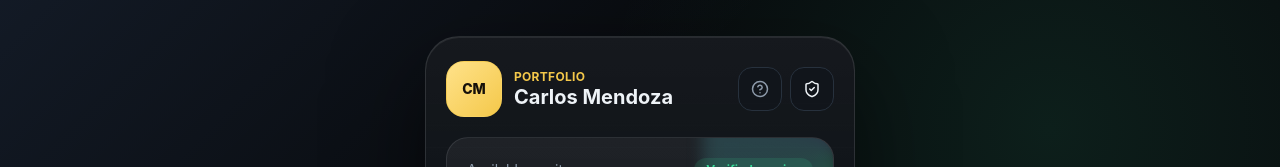
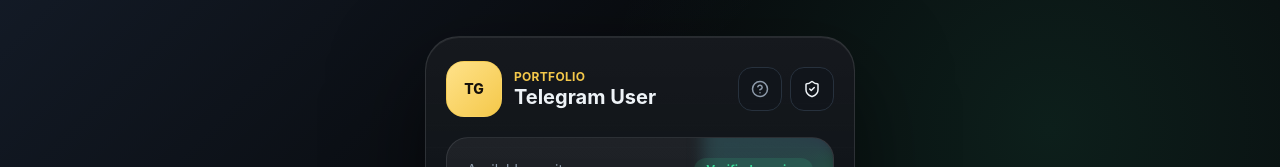
Before and after one commit to maslihov22/tradespot-next, a Next.js app: page / in a window 1280 px wide. Shown: the top 167 px of the page. Built offline with nearby package versions, Linux system fonts and the light colour scheme.

Commit message:
feat: add Telegram WebApp SDK integration with user name/initials

```diff
--- a/app/layout.tsx
+++ b/app/layout.tsx
@@ -13,9 +13,18 @@ export const viewport: Viewport = {
   viewportFit: "cover",
 };
 
+const isDev = process.env.NODE_ENV === "development";
+
 export default function RootLayout({ children }: { children: React.ReactNode }) {
   return (
     <html lang="en">
+      <head>
+        {isDev ? (
+          <script src="/telegram-web-app-mock.js" />
+        ) : (
+          <script src="https://telegram.org/js/telegram-web-app.js" />
+        )}
+      </head>
       <body>{children}</body>
     </html>
   );
--- a/components/TopBar.tsx
+++ b/components/TopBar.tsx
@@ -2,13 +2,17 @@
 
 import { motion } from "framer-motion";
 import { ShieldCheck, CircleHelp } from "lucide-react";
-import { mockUser } from "@/lib/mock-data";
+import { useTelegramUser, getInitials, getDisplayName } from "@/lib/telegram";
 
 interface Props {
   onFaqClick: () => void;
 }
 
 export default function TopBar({ onFaqClick }: Props) {
+  const tgUser = useTelegramUser();
+  const initials = getInitials(tgUser);
+  const name = getDisplayName(tgUser);
+
   return (
     <motion.header
       className="flex items-center justify-between gap-4 mb-5"
@@ -25,13 +29,13 @@ export default function TopBar({ onFaqClick }: Props) {
             border: "1px solid rgba(244,200,74,0.48)",
           }}
         >
-          {mockUser.initials}
+          {initials}
         </div>
         <div className="min-w-0">
           <p className="text-xs font-bold uppercase tracking-wide" style={{ color: "var(--yellow)" }}>
             Portfolio
           </p>
-          <h1 className="text-xl font-bold leading-tight truncate">{mockUser.name}</h1>
+          <h1 className="text-xl font-bold leading-tight truncate">{name}</h1>
         </div>
       </div>
       <div className="flex items-center gap-2 shrink-0">
--- /dev/null
+++ b/lib/telegram.ts
@@ -0,0 +1,59 @@
+"use client";
+
+import { useEffect, useState } from "react";
+
+export interface TelegramUser {
+  id: number;
+  first_name: string;
+  last_name?: string;
+  username?: string;
+  photo_url?: string;
+  is_premium?: boolean;
+}
+
+export interface TelegramWebApp {
+  initDataUnsafe: {
+    user?: TelegramUser;
+    start_param?: string;
+  };
+  ready(): void;
+  expand(): void;
+  disableVerticalSwipes?(): void;
+  requestFullscreen?(): void;
+}
+
+function getTelegramUser(): TelegramUser | null {
+  if (typeof window === "undefined") return null;
+  const tg = (window as { Telegram?: { WebApp?: TelegramWebApp } }).Telegram?.WebApp;
+  return tg?.initDataUnsafe?.user ?? null;
+}
+
+export function useTelegramUser(): TelegramUser | null {
+  const [user, setUser] = useState<TelegramUser | null>(null);
+
+  useEffect(() => {
+    const tg = (window as { Telegram?: { WebApp?: TelegramWebApp } }).Telegram?.WebApp;
+    if (tg) {
+      tg.ready();
+      tg.expand();
+      tg.disableVerticalSwipes?.();
+    }
+    setUser(getTelegramUser());
+  }, []);
+
+  return user;
+}
+
+export function getInitials(user: TelegramUser | null, fallback = "TG"): string {
+  if (!user) return fallback;
+  const parts = [user.first_name, user.last_name].filter(Boolean);
+  return parts
+    .map((p) => p!.trim()[0].toUpperCase())
+    .slice(0, 2)
+    .join("") || fallback;
+}
+
+export function getDisplayName(user: TelegramUser | null, fallback = "Telegram User"): string {
+  if (!user) return fallback;
+  return [user.first_name, user.last_name].filter(Boolean).join(" ") || user.username || fallback;
+}
--- /dev/null
+++ b/public/telegram-web-app-mock.js
@@ -0,0 +1,54 @@
+(function () {
+  if (typeof window === "undefined") return;
+  if (window.Telegram?.WebApp?.initDataUnsafe?.user) return;
+
+  const params = new URLSearchParams(window.location.search);
+  const startParam = params.get("startapp") || params.get("tgWebAppStartParam") || "";
+
+  const user = {
+    id: 7812459031,
+    first_name: "Carlos",
+    last_name: "Mendoza",
+    username: "carlos_trade_92",
+    language_code: "es",
+    is_premium: true,
+    photo_url: "",
+  };
+
+  window.Telegram = {
+    WebApp: {
+      initData:
+        "query_id=mock&user=" +
+        encodeURIComponent(JSON.stringify(user)) +
+        "&auth_date=1717260450&hash=mock",
+      initDataUnsafe: {
+        query_id: "mock",
+        user,
+        auth_date: 1717260450,
+        hash: "mock",
+        start_param: startParam,
+      },
+      version: "8.0",
+      platform: "ios",
+      colorScheme: "dark",
+      themeParams: {
+        bg_color: "#080a0d",
+        text_color: "#eef3f7",
+        button_color: "#f4c84a",
+        button_text_color: "#181a20",
+      },
+      safeAreaInset: { top: 0, right: 0, bottom: 0, left: 0 },
+      contentSafeAreaInset: { top: 0, right: 0, bottom: 0, left: 0 },
+      ready() {},
+      expand() {},
+      disableVerticalSwipes() {},
+      requestFullscreen() {},
+      setBackgroundColor() {},
+      setHeaderColor() {},
+      setBottomBarColor() {},
+      isVersionAtLeast() { return true; },
+      onEvent() {},
+      offEvent() {},
+    },
+  };
+})();
```
